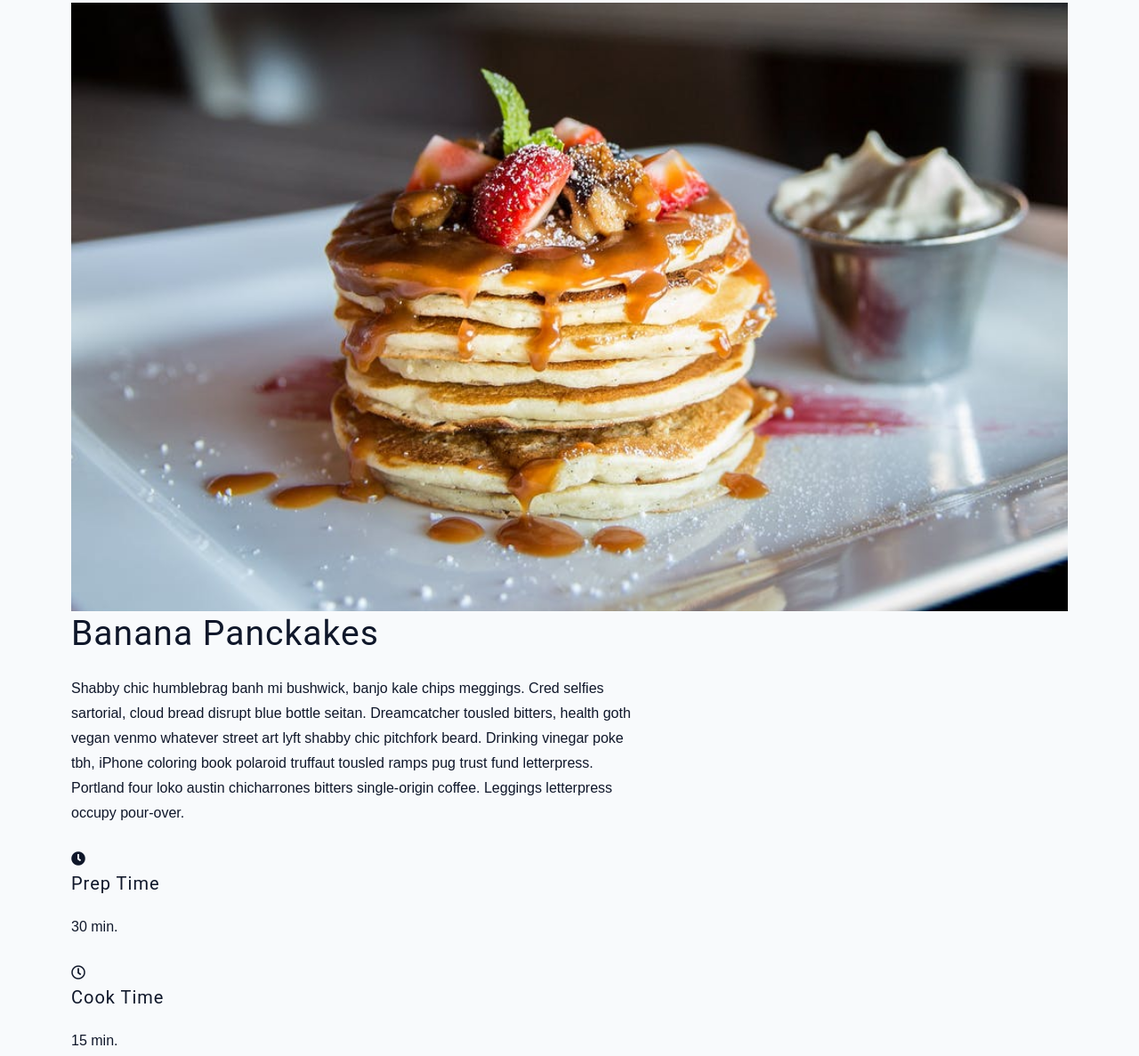
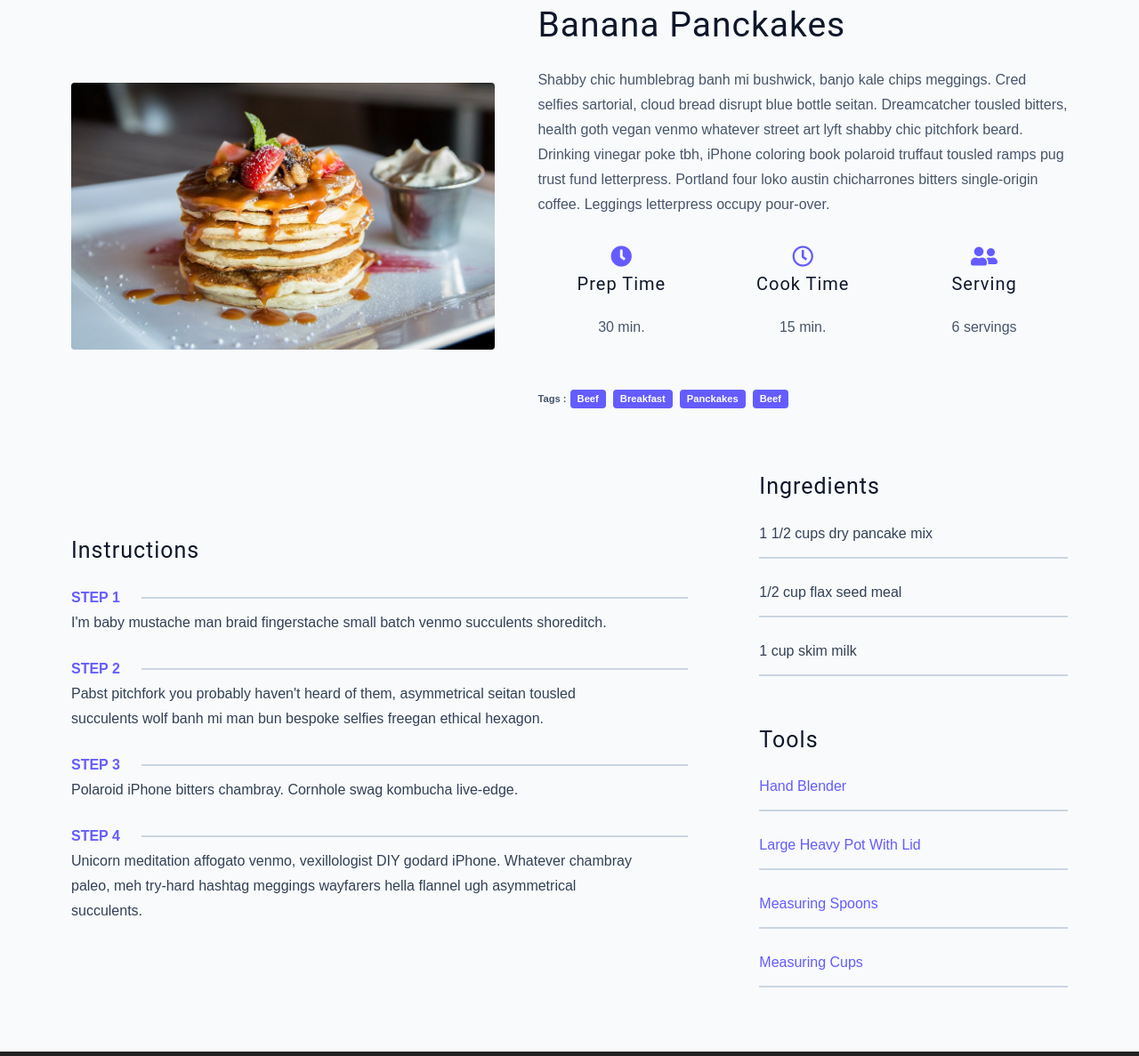
Before and after one commit to RodicaNegura/recipes-website, a plain HTML site: page single-recipe.html in a window 1280 px wide. Shown: the part 125-1312 px from the top of the page at 89% size. Drawn offline with Linux system fonts and the light colour scheme.

Commit message:
finished the project

```diff
--- a/css/style.css
+++ b/css/style.css
@@ -626,3 +626,119 @@ ul {
 
   }
 }
+
+/*==== ingle Recipe Page ====*/
+.recipe-hero {
+  display: grid;
+  gap: 3rem;
+}
+
+.recipe-hero img {
+  height: 300px;
+  border-radius: var(--borderRadius);
+}
+
+.recipe-hero p {
+  color: var(--grey-600);
+}
+
+.recipe-icons {
+  display: grid;
+  grid-template-columns: repeat(3, 1fr);
+  gap: 1rem;
+  margin: 2rem 0;
+  text-align: center;
+}
+
+.recipe-icons i {
+  font-size: 1.5rem;
+  color: var(--primary-500);
+}
+
+.recipe-icons h5
+.recipe-icons p {
+  margin-bottom: 0;
+  font-size: 0.85rem;
+}
+
+.recipe-icons p {
+  color: var(--grey-600);
+}
+
+.recipe-tags {
+  display: flex;
+  align-items: center;
+  flex-wrap: wrap;
+  font-size: 0.7rem;
+  font-weight: 600;
+}
+
+.recipe-tags a {
+  background: var(--primary-500);
+  border-radius: var(--borderRadius);
+  color: var(--white);
+  padding: 0.05rem 0.5rem;
+  margin: 0 0.25rem;
+  text-transform: capitalize;
+}
+
+@media screen and (min-width: 992px) {
+  .recipe-hero {
+    grid-template-columns: 4fr 5fr;
+    align-items: center;
+  }
+}
+
+.recipe-content {
+  padding: 3rem 0;
+  display: grid;
+  gap: 2rem 5rem;
+}
+
+@media screen and (min-width: 992px) {
+  .recipe-content {
+    grid-template-columns: 2fr 1fr;
+    align-items: center;
+  }
+}
+
+.single-instruction header {
+  display: grid;
+  grid-template-columns: auto 1fr;
+  gap: 1.5rem;
+  align-items: center;
+  color: var(--primary-500);
+}
+
+.single-instruction header p {
+  text-transform: uppercase;
+  font-weight: 600;
+  margin-bottom: 0;
+}
+
+.single-instruction > p {
+  color:var(--grey-700);
+}
+
+.single-instruction header div {
+  height: 2px;
+  background: var(--grey-300);
+}
+
+.second-column {
+  display: grid;
+  row-gap: 2rem;
+}
+
+.single-ingredient {
+  border-bottom: 2px solid var(--grey-300);
+  padding-bottom: 0.75rem;
+  color: var(--grey-700);
+}
+
+.single-tool {
+  border-bottom: 2px solid var(--grey-300);
+  padding-bottom: 0.75rem;
+  color: var(--primary-500);
+  text-transform: capitalize;
+}
--- a/single-recipe.html
+++ b/single-recipe.html
@@ -33,9 +33,10 @@
       </div>
     </nav>
     <main class="page">
+      <div class="recipe-page">
         <section class="recipe-hero">
           <img src="/img/recipes/recipe-4.jpeg" class="img recipe-hero-img" alt="panckakes">
-        <article>
+          <article class="recipe-info">
             <h2>Banana Panckakes</h2>
             <p>Shabby chic humblebrag banh mi bushwick, banjo kale chips meggings. Cred selfies sartorial,
               cloud bread disrupt blue bottle seitan. Dreamcatcher tousled bitters, health goth vegan venmo
@@ -59,19 +60,66 @@
                 <h5>serving</h5>
                 <p>6 servings</p>
               </article>
-              <div class="recipe-tags">
+            </div>
+            <p class="recipe-tags">
               Tags : <a href="/tag-template.html">beef</a>
                     <a href="/tag-template.html">breakfast</a>
                     <a href="/tag-template.html">panckakes</a>
-                <a href="/tag-template.html">food</a>
+                    <a href="/tag-template.html">beef</a>
+            </p>
+          </article>
+        </section>
+        <section class="recipe-content">
+          <article>
+            <h4>Instructions</h4>
+            <div class="single-instruction">
+              <header>
+                <p>step 1</p>
+                <div></div>
+              </header>
+              <p>I'm baby mustache man braid fingerstache small batch venmo succulents shoreditch.</p>
             </div>
+            <div class="single-instruction">
+              <header>
+                <p>step 2</p>
+                <div></div>
+              </header>
+              <p>Pabst pitchfork you probably haven't heard of them, asymmetrical seitan tousled
+                succulents wolf banh mi man bun bespoke selfies freegan ethical hexagon.</p>
+            </div>
+            <div class="single-instruction">
+              <header>
+                <p>step 3</p>
+                <div></div>
+              </header>
+              <p>Polaroid iPhone bitters chambray. Cornhole swag kombucha live-edge.</p>
+            </div>
+            <div class="single-instruction">
+              <header>
+                <p>step 4</p>
+                <div></div>
+              </header>
+              <p>Unicorn meditation affogato venmo, vexillologist DIY godard iPhone. Whatever chambray paleo,
+                meh try-hard hashtag meggings wayfarers hella flannel ugh asymmetrical succulents.</p>
+            </div>
+          </article>
+          <article class="second-column">
+            <div>
+              <h4>Ingredients</h4>
+              <p class="single-ingredient">1 1/2 cups dry pancake mix</p>
+              <p class="single-ingredient">1/2 cup flax seed meal</p>
+              <p class="single-ingredient">1 cup skim milk</p>
+            </div>
+            <div>
+              <h4>Tools</h4>
+              <p class="single-tool">Hand Blender</p>
+              <p class="single-tool">Large Heavy Pot With Lid</p>
+              <p class="single-tool">Measuring Spoons</p>
+              <p class="single-tool">Measuring Cups</p>
             </div>
           </article>
         </section>
-
-      <section class="recipe-content">
-
-      </section>
+      </div>
     </main>
     <footer class="page-footer">
       <p>
```
Also changed, not shown: tags.html (+5 -5 lines). Lines whose indentation alone changed are shown as unchanged.
